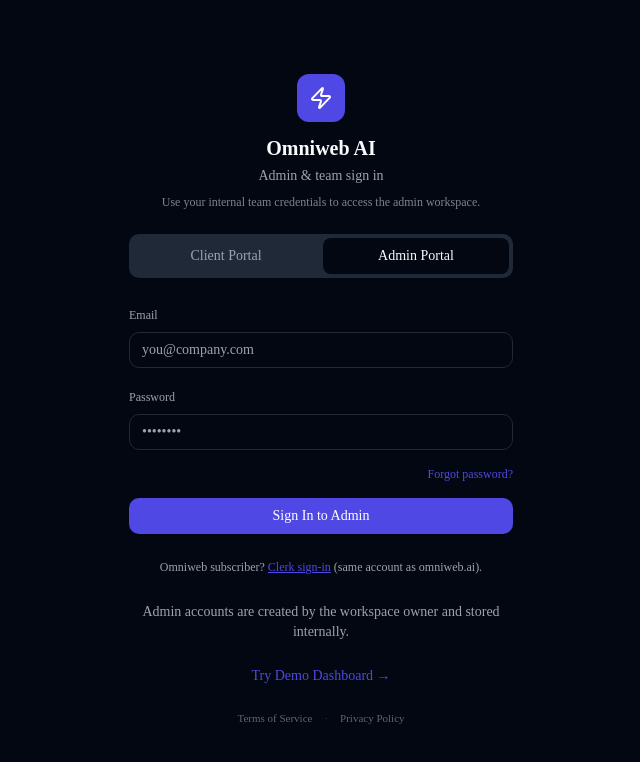
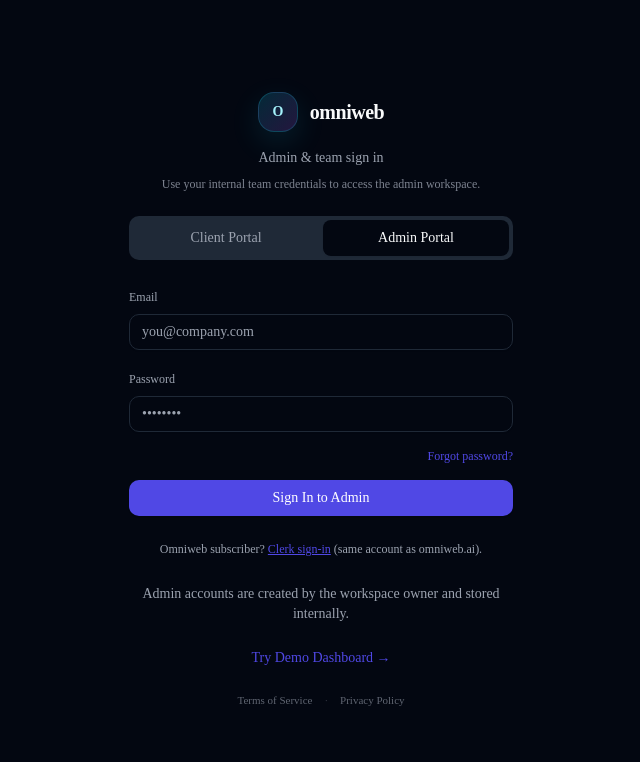
Before and after one commit to Control-B/Omniweb-AI-Engine, a Next.js app in the folder dashboard/: page /login in a window 1280 px wide. Shown: the top 762 px of the page, without its empty margins (319-959 px from the left). Built offline with nearby package versions, Linux system fonts and the light colour scheme.

Commit message:
Use lowercase full Omniweb logo

```diff
--- a/dashboard/src/app/login/page.tsx
+++ b/dashboard/src/app/login/page.tsx
@@ -1,9 +1,10 @@
 "use client";
 
 import { useEffect, useState } from "react";
-import { Zap, Loader2 } from "lucide-react";
+import { Loader2 } from "lucide-react";
 import { Button } from "@/components/ui/button";
 import { Input, Label } from "@/components/ui/input";
+import { OmniwebLogo } from "@/components/brand-logo";
 import Link from "next/link";
 import { clearAdminSession, login, requestPasswordReset } from "@/lib/api";
 import { SIGN_IN_PATH } from "@/lib/auth-landing";
@@ -59,11 +60,8 @@
       <div className="w-full max-w-sm space-y-6">
         {/* Logo */}
         <div className="flex flex-col items-center gap-3">
-          <div className="flex items-center justify-center w-12 h-12 rounded-xl bg-primary text-primary-foreground">
-            <Zap className="w-6 h-6" />
-          </div>
+          <OmniwebLogo />
           <div className="text-center">
-            <h1 className="text-xl font-bold text-foreground">Omniweb AI</h1>
             <p className="text-sm text-muted-foreground mt-1">
               {portal === "admin"
                 ? "Admin & team sign in"
--- a/dashboard/src/app/not-found.tsx
+++ b/dashboard/src/app/not-found.tsx
@@ -1,15 +1,14 @@
 "use client";
 
-import { Zap, ArrowLeft, Home } from "lucide-react";
+import { ArrowLeft, Home } from "lucide-react";
 import Link from "next/link";
+import { OmniwebLogo } from "@/components/brand-logo";
 
 export default function NotFound() {
   return (
     <div className="min-h-screen flex items-center justify-center bg-background p-4">
       <div className="text-center space-y-6 max-w-md">
-        <div className="flex items-center justify-center w-16 h-16 mx-auto rounded-2xl bg-primary/10 text-primary">
-          <Zap className="w-8 h-8" />
-        </div>
+        <OmniwebLogo className="justify-center" />
 
         <div>
           <h1 className="text-6xl font-bold text-foreground">404</h1>
--- a/dashboard/src/app/reset-password/page.tsx
+++ b/dashboard/src/app/reset-password/page.tsx
@@ -2,9 +2,10 @@
 
 import { Suspense, useMemo, useState } from "react";
 import { useSearchParams, useRouter } from "next/navigation";
-import { Loader2, Lock, Shield, Zap } from "lucide-react";
+import { Loader2, Lock } from "lucide-react";
 import { Button } from "@/components/ui/button";
 import { Input, Label } from "@/components/ui/input";
+import { OmniwebLogo } from "@/components/brand-logo";
 import { acceptInvite, resetPasswordWithToken } from "@/lib/api";
 
 function ResetPasswordForm() {
@@ -61,9 +62,7 @@
     <div className="min-h-screen flex items-center justify-center bg-background p-4">
       <div className="w-full max-w-sm space-y-6">
         <div className="flex flex-col items-center gap-3 text-center">
-          <div className="flex items-center justify-center w-12 h-12 rounded-xl bg-primary text-primary-foreground">
-            {mode === "invite" ? <Shield className="w-6 h-6" /> : <Zap className="w-6 h-6" />}
-          </div>
+          <OmniwebLogo />
           <div>
             <h1 className="text-xl font-bold text-foreground">{title}</h1>
             <p className="text-sm text-muted-foreground mt-1">
--- a/dashboard/src/app/sign-in/page.tsx
+++ b/dashboard/src/app/sign-in/page.tsx
@@ -5,6 +5,7 @@
 import Link from "next/link";
 import { useRouter } from "next/navigation";
 import { SignIn } from "@clerk/nextjs";
+import { OmniwebLogo } from "@/components/brand-logo";
 import { clearSubscriberSession } from "@/lib/api";
 import { INTERNAL_LOGIN_PATH } from "@/lib/auth-landing";
 
@@ -34,7 +35,7 @@
     <div className="flex min-h-screen flex-col items-center justify-center bg-background p-4">
       <div className="w-full max-w-md space-y-6">
         <div className="text-center space-y-1">
-          <h1 className="text-xl font-bold text-foreground">Omniweb</h1>
+          <OmniwebLogo className="justify-center" />
           <p className="text-sm text-muted-foreground">
             Sign in to manage your AI agent — same account as omniweb.ai.
           </p>
--- /dev/null
+++ b/dashboard/src/components/brand-logo.tsx
@@ -0,0 +1,19 @@
+import Link from "next/link";
+import { cn } from "@/lib/utils";
+
+type OmniwebLogoProps = {
+  href?: string;
+  className?: string;
+  textClassName?: string;
+};
+
+export function OmniwebLogo({ href = "/", className, textClassName }: OmniwebLogoProps) {
+  return (
+    <Link href={href} className={cn("inline-flex items-center gap-3", className)}>
+      <span className="inline-flex h-10 w-10 shrink-0 items-center justify-center rounded-2xl border border-cyan-400/20 bg-gradient-to-br from-cyan-500/20 to-purple-500/20 text-sm font-semibold text-cyan-200 shadow-[0_10px_30px_rgba(34,211,238,0.12)]" aria-hidden="true">
+        O
+      </span>
+      <span className={cn("text-xl font-bold tracking-tight text-foreground", textClassName)}>omniweb</span>
+    </Link>
+  );
+}
```
